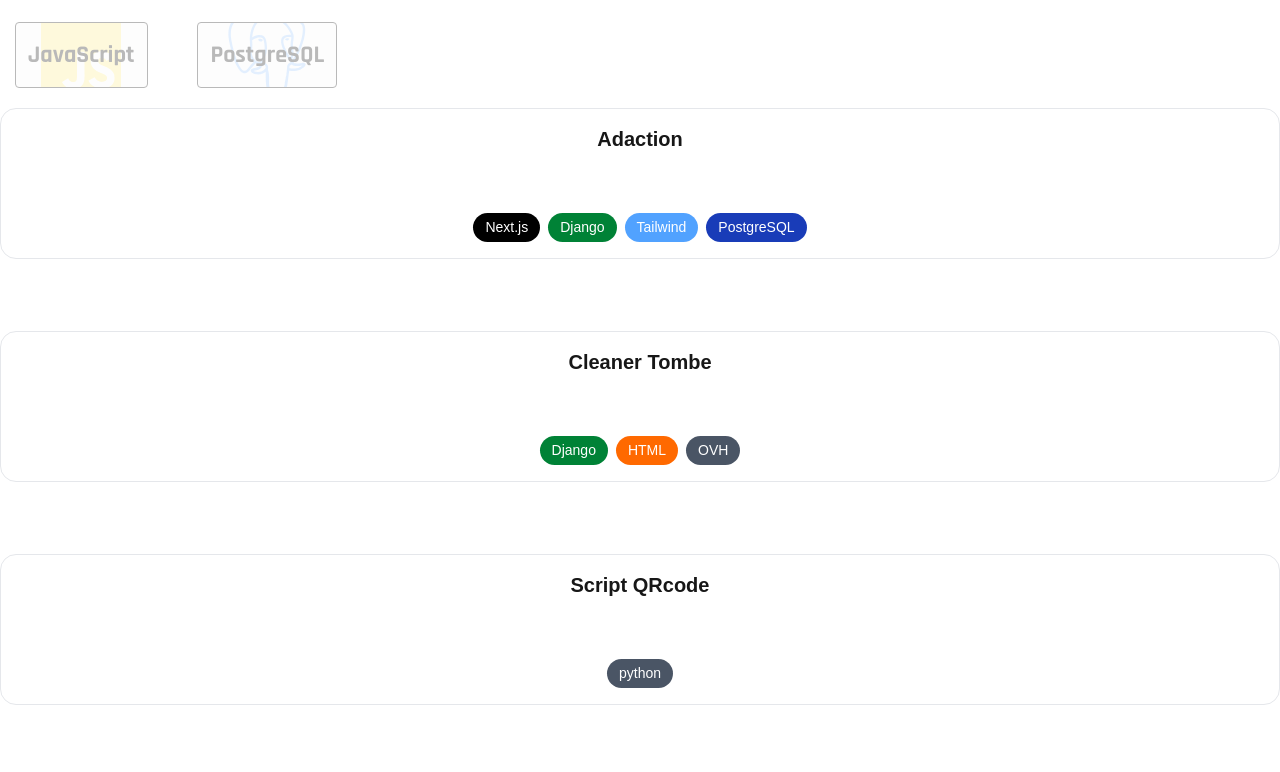
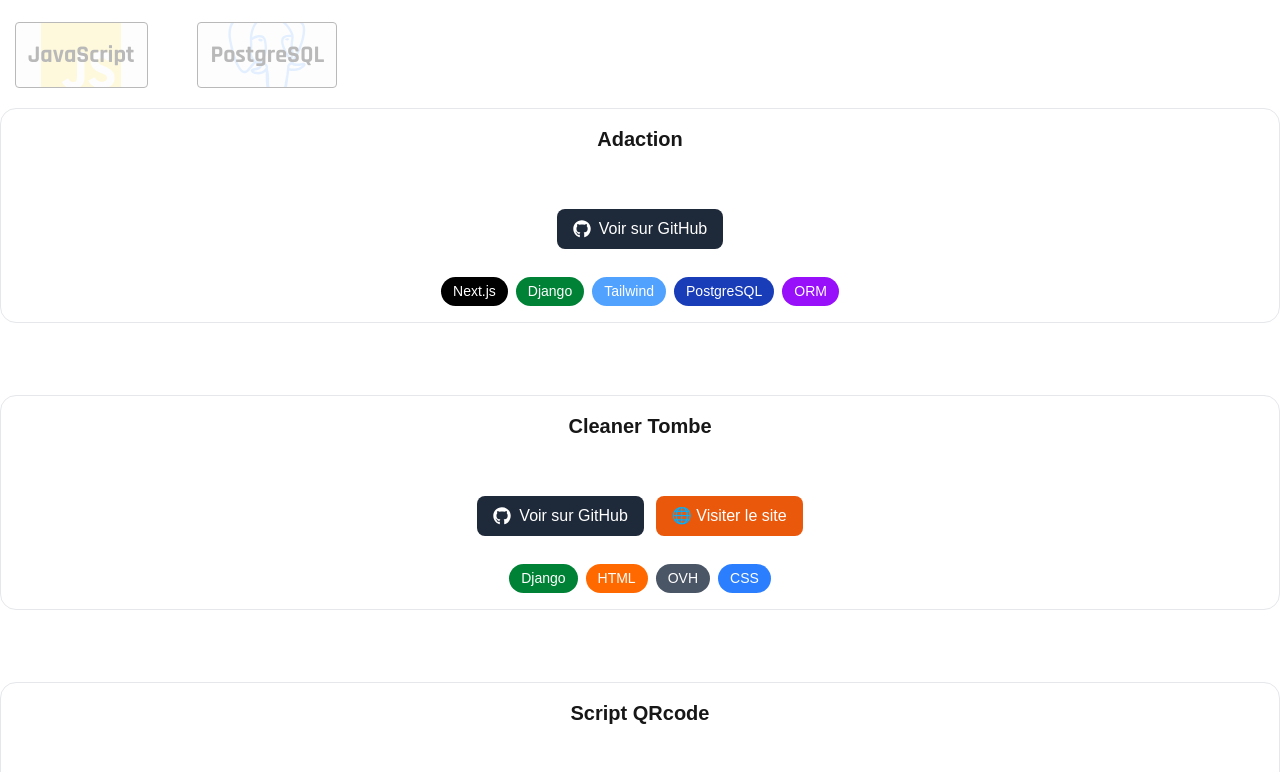
Before and after one commit to Phogo2112/Portfolio, a Next.js app: page / in a window 1280 px wide. Shown: the part 708-1480 px from the top of the page. Built offline with nearby package versions, Linux system fonts and the light colour scheme; a web font is replaced by a local one.

Commit message:
finish disign cards

```diff
--- a/app/components/Cards.tsx
+++ b/app/components/Cards.tsx
@@ -62,6 +62,7 @@
   return (
     <div className="py-4">
       <div className="card">
+        {/* déplié - replié */}
         <button
           onClick={() => setShowImages(!showImages)}
           className="absolute top-3 right-3 bg-gray-700 hover:bg-gray-600 text-white p-2 rounded-full transition"
@@ -80,7 +81,7 @@
           <div className="mt-4">
             {images.length > 0 ? (
               <>
-                {/* 📱 Mobile : une image à la fois + flèches */}
+                {/* Mobile et tablette : une image à la fois + flèches */}
                 <div className="relative flex justify-center items-center w-full lg:hidden">
                   <img
                     key={images[currentImage]}
@@ -89,7 +90,7 @@
                     className="w-[250px] h-[400px] object-cover rounded-md transition-all duration-500"
                   />
 
-                  {/* Flèche gauche (mobile only) */}
+                  {/* Flèche gauche (mobile et tablette) */}
                   <button
                     onClick={prevImage}
                     className="absolute left-2 bg-gray-800/50 hover:bg-gray-800 text-white p-2 rounded-full transition"
@@ -97,7 +98,7 @@
                     ←
                   </button>
 
-                  {/* Flèche droite (mobile only) */}
+                  {/* Flèche droite (mobile et tablette) */}
                   <button
                     onClick={nextImage}
                     className="absolute right-2 bg-gray-800/50 hover:bg-gray-800 text-white p-2 rounded-full transition"
@@ -106,7 +107,6 @@
                   </button>
                 </div>
 
-                {/* 💻 Desktop : toutes les images côte à côte */}
                 <div className="hidden lg:flex justify-center gap-4">
                   {images.map((src) => (
                     <img
@@ -125,6 +125,30 @@
             )}
           </div>
         )}
+        <div className="mt-6 flex flex-wrap justify-center gap-3">
+          {githubUrl && githubUrl.trim() !== "" && (
+            <a
+              href={githubUrl}
+              target="_blank"
+              rel="noopener noreferrer"
+              className="flex items-center gap-2 bg-gray-800 text-white px-4 py-2 rounded-md hover:bg-gray-700 transition"
+            >
+              <FaGithub size={18} />
+              Voir sur GitHub
+            </a>
+          )}
+          {/* bouton Github */}
+          {demoUrl && demoUrl.trim() !== "" && (
+            <a
+              href={demoUrl}
+              target="_blank"
+              rel="noopener noreferrer"
+              className="flex items-center gap-2 bg-[var(--color-accent)] text-white px-4 py-2 rounded-md hover:opacity-80 transition"
+            >
+              🌐 Visiter le site
+            </a>
+          )}
+        </div>
         {/* tags */}
         <div className="flex gap-2 mt-7 flex-wrap justify-center">
           {tags.map((tag, index) => (
@@ -140,14 +164,3 @@
 
   );
 }
-
-export function CleanerTombeCard() {
-  return (
-    <ProjectCard
-      title="Cleaner Tombe"
-      description="Application de démonstration pour présenter un projet spécifique."
-      images={[]}
-      tags={[]}
-    />
-  );
-}
--- a/app/data/Projects.tsx
+++ b/app/data/Projects.tsx
@@ -9,7 +9,7 @@
   tags: string[];
 };
 
-export const ProjectsData = [
+export const ProjectsData: Project[] = [
   {
     id: "adaction",
     title: "Adaction",
@@ -20,25 +20,29 @@
       "/adaction/page-wastes-type-adaction.PNG",
     ],
     githubUrl: "https://github.com/Phogo2112/adaction-API.git",
-
-    tags: ["Next.js", "Django", "Tailwind", "PostgreSQL"]
+    tags: ["Next.js", "Django", "Tailwind", "PostgreSQL", "ORM"],
   },
   {
     id: "cleanertombe",
     title: "Cleaner Tombe",
     description: "Site Django Templates déployé sur OVH.",
-    images: ["/cleanertombe/blog-cleanertombe.PNG", "/cleanertombe/photo-présentation-cleanertombe.PNG", "/cleanertombe/tarif-cleanertombe.PNG"],
+    images: [
+      "/cleanertombe/blog-cleanertombe.PNG",
+      "/cleanertombe/photo-présentation-cleanertombe.PNG",
+      "/cleanertombe/tarif-cleanertombe.PNG",
+    ],
     githubUrl: "https://github.com/Phogo2112/cleanertombe.git",
-
-    tags: ["Django", "HTML", "OVH"]
+    demoUrl: "https://www.cleanertombe.fr",
+    tags: ["Django", "HTML", "OVH", "CSS"],
   },
   {
     id: "QRcode",
     title: "Script QRcode",
-    description: "Scripts de création de QRcode simple et fonctionnelle grace a une librairie python et un petit scripts.",
-    images: ["/QRcode/Scripts.PNG", "create-QRcode.PNG",],
-    // ajouts de l'url du repos github.
-    tags: ["python"],
+    description:
+      "Script de création de QRcode simple et fonctionnel grâce à une librairie Python.",
+    images: ["/QRcode/Scripts.PNG", "/QRcode/create-QRcode.PNG"],
+    githubUrl: "https://github.com/Phogo2112/Generateur-QRcode",
+    tags: ["Python"],
   },
 ];
 export function getProjectImages(projectId: string): string[] {
--- a/app/page.tsx
+++ b/app/page.tsx
@@ -1,12 +1,14 @@
 "use client";
 import Image from "next/image";
-import ProjectCard, { CleanerTombeCard } from "./components/Cards";
+import ProjectCard from "./components/Cards";
 import NavBar from "./components/NavBar";
 import Presentation from "./components/Presentation";
 import Formation from "./components/Formation";
 import Footer from "./components/Footer";
 import ContactForm from "./components/Contact";
 import { getProjectImages, ProjectsData } from "./data/Projects";
+
+
 export default function Home() {
   const adactionImages = getProjectImages("adaction");
   const cleanerTombeImages = getProjectImages("cleanertombe");
@@ -21,8 +23,7 @@
           </section>
         </div>
         {/* 🚀 SECTION PROJETS */}
-        <section id="projects">
-          <div className="min-h-screen flex flex-col gap-10">
+        <section id="projects" className="min-h-screen flex flex-col gap-10">
           {ProjectsData.map((project) => (
             <ProjectCard
               key={project.id}
@@ -34,7 +35,6 @@
               tags={project.tags}
             />
           ))}
-          </div>
         </section>
       </div>
       <Formation />
```
Lines whose indentation alone changed are shown as unchanged.
